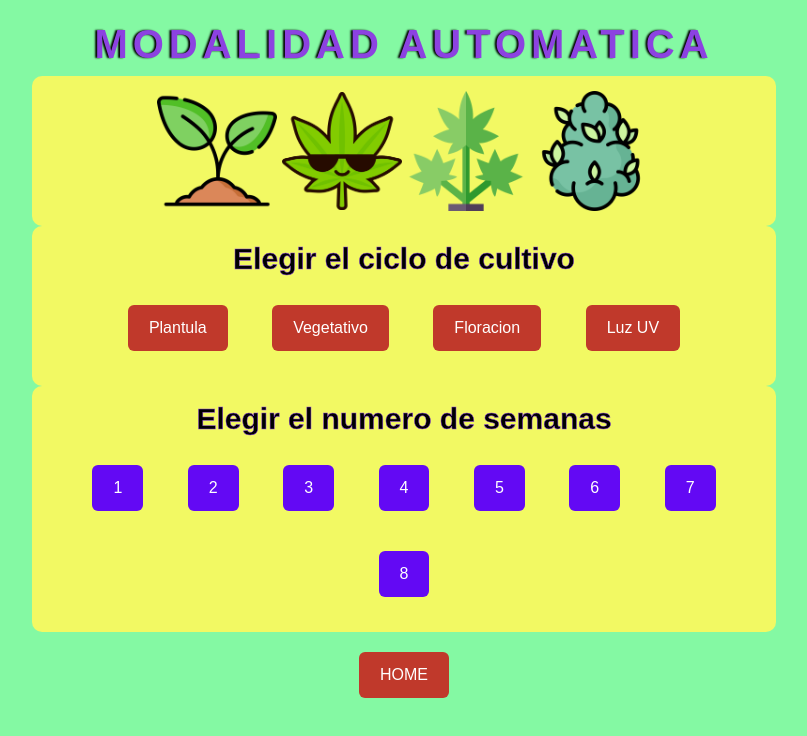
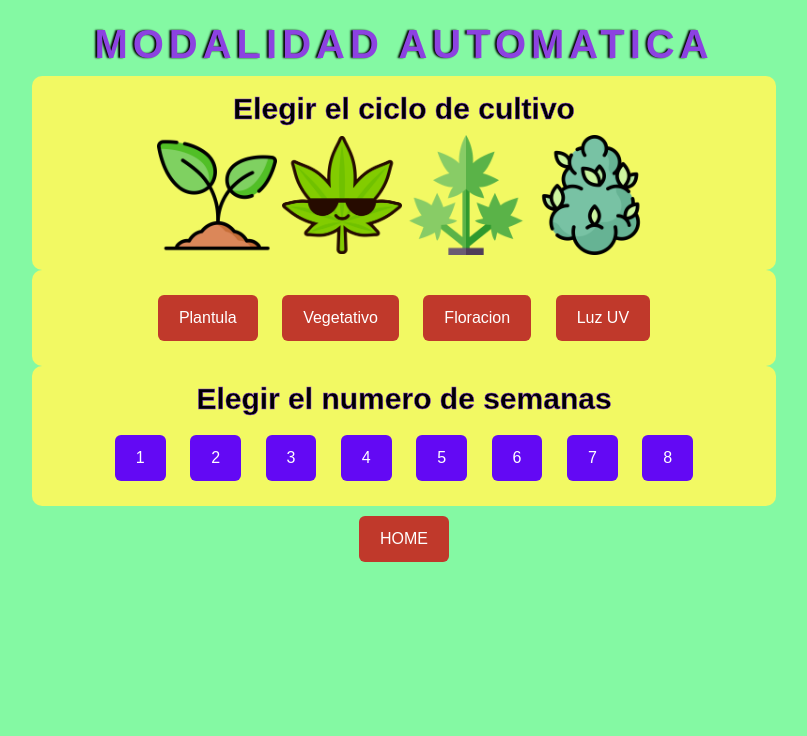
Before and after one commit to davideconfi/proyectoUTN, a plain HTML site: page paginaAutomatico.html in a window 1280 px wide. Shown: the whole page, without its empty margins (236-1043 px from the left). Drawn offline with nearby package versions, Linux system fonts and the light colour scheme.

Commit message:
Update paginaAutomatico.html

```diff
--- a/paginaAutomatico.html
+++ b/paginaAutomatico.html
@@ -22,7 +22,7 @@
             letter-spacing: 5px;
         }
         .box { background: #f2f963; padding: 15px; border-radius: 10px; width: 60%; }
-        .btn { padding: 10px 20px; margin: 20px; font-size: 16px; }
+        .btn { padding: 10px 20px; margin: 10px; font-size: 16px; }
         .auto { background-color: #6309f4; color: white; }
         .man { background-color: #c0392b; color: white; }
     </style>
@@ -34,14 +34,13 @@
                     <h1><strong>MODALIDAD AUTOMATICA</strong></h1>
                     </div>
          <div class="box">
-
+                        <center><h2><strong>Elegir el ciclo de cultivo</strong></h2></center>
                         <img src="plantula.png" alt="Plantula" style="width: 120px; height: auto;">
                       <img src="veg.png" alt="Vegetativo" style="width: 120px; height: auto;">
                       <img src="flora.png" alt="Floracion" style="width: 120px; height: auto;">
                         <img src="UV.png" alt="Luz UV" style="width: 120px; height: auto;">
                     </div>
                     <div class="box">
-                        <center><h2><strong>Elegir el ciclo de cultivo</strong></h2></center>
                         <button class="btn man" onclick="toggle('ciclo', 'Plantula')">Plantula </button>
                         <button class="btn man" onclick="toggle('ciclo', 'Vegetativo')">Vegetativo</button>
                         <button class="btn man" onclick="toggle('ciclo', 'Floracion')">Floracion</button>
```
